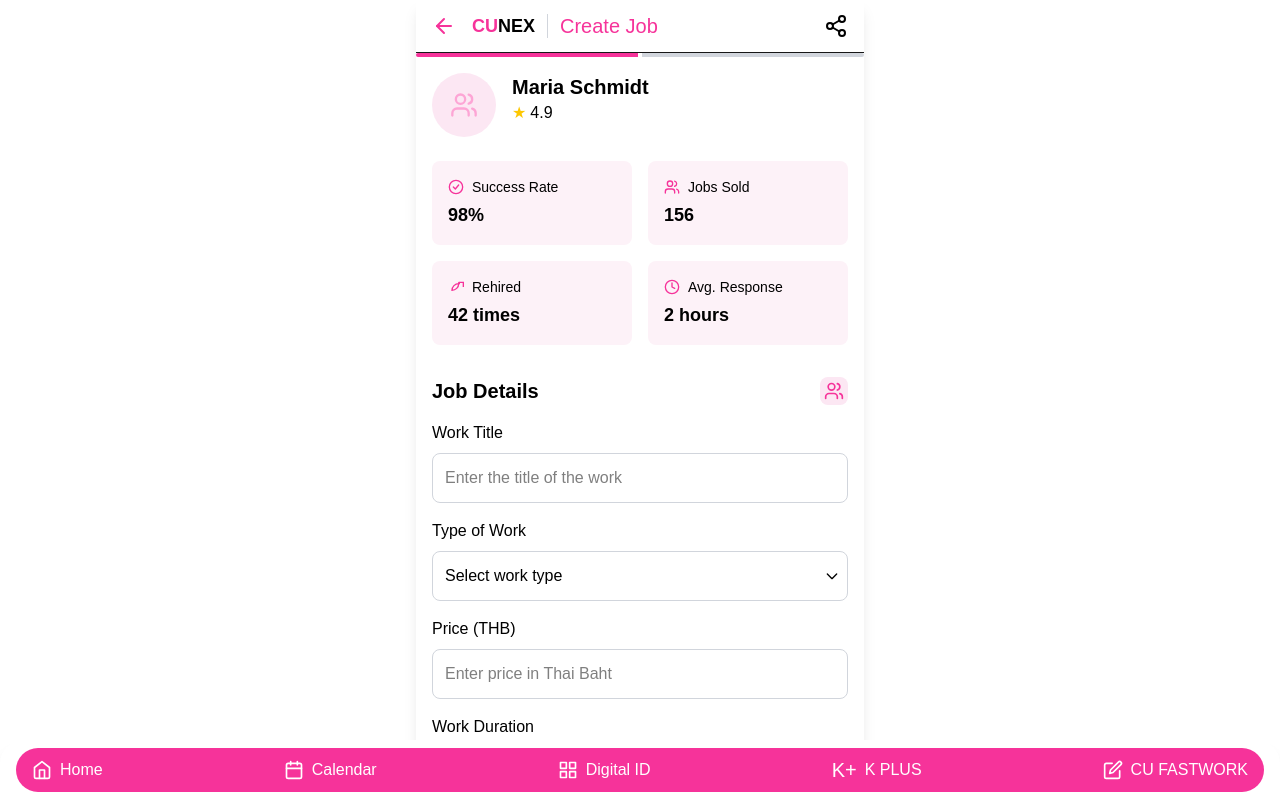
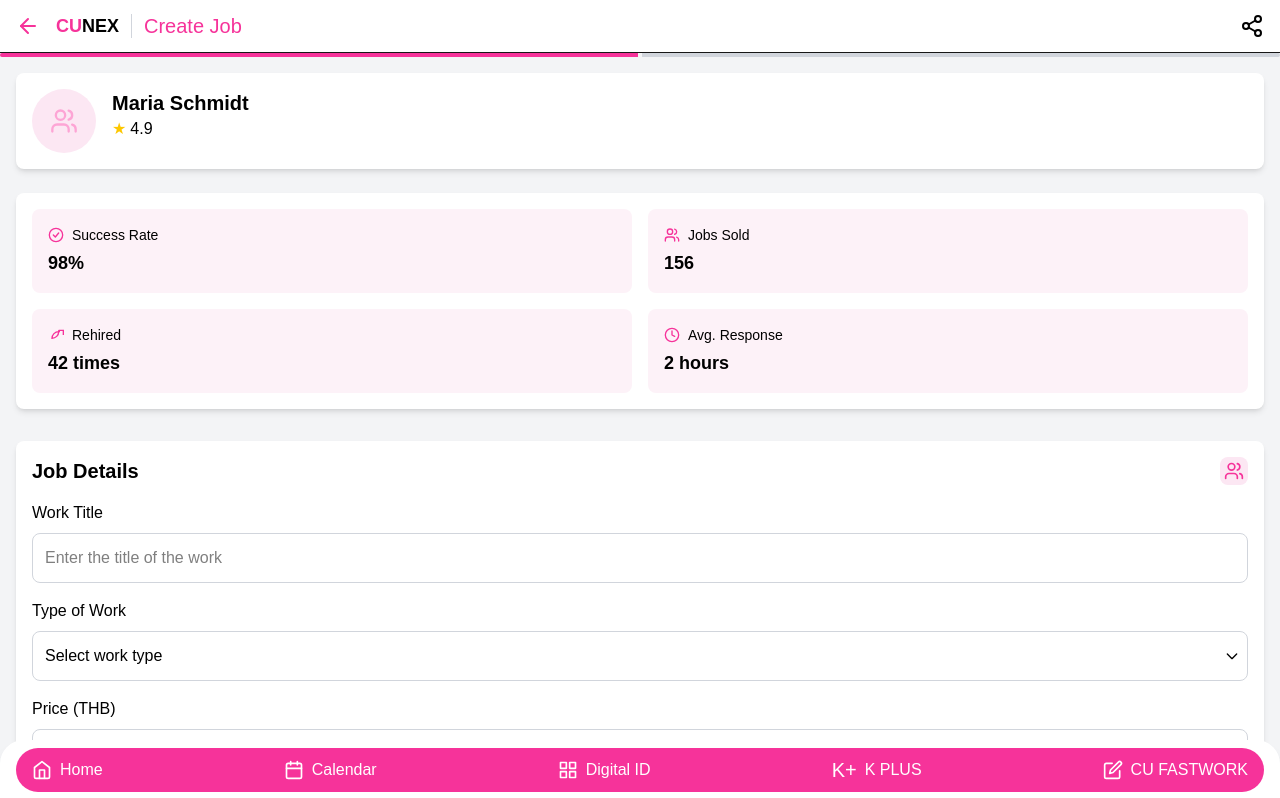
Before and after one commit to bookydooky/cunex_hackathon, a Next.js app in the folder my-cunex-app/: page /create-job in a window 1280 px wide. Shown: the top 798 px of the page. Built offline with nearby package versions, Linux system fonts and the light colour scheme.

Commit message:
put box in the middle of the create job page

```diff
--- a/my-cunex-app/src/app/create-job/page.tsx
+++ b/my-cunex-app/src/app/create-job/page.tsx
@@ -3,11 +3,10 @@ import { ArrowLeft, Share2, Users, Clock } from 'lucide-react';
 
 const CreateJobPreview = () => {
   return (
-    <div className="flex flex-col h-full bg-white max-w-md mx-auto shadow-lg">
-
+    <div className="flex flex-col h-full bg-gray-100 mx-auto shadow-lg"> {/* Changed background to gray */}
 
       {/* App Header */}
-      <div className="px-4 py-3 flex items-center justify-between border-b">
+      <div className="px-4 py-3 flex items-center justify-between border-b bg-white">
         <div className="flex items-center">
           <ArrowLeft className="mr-4 text-pink-500" />
           <div className="flex items-center">
@@ -29,8 +28,9 @@ const CreateJobPreview = () => {
       </div>
 
       <div className="flex-1 overflow-auto p-4">
-        {/* User Profile Section */}
-        <div className="flex items-start mb-6">
+        {/* User Profile Section - Added white background and shadow */}
+        <div className="bg-white rounded-lg shadow-md p-4 mb-6">
+          <div className="flex items-start">
             <div className="w-16 h-16 bg-pink-100 rounded-full flex items-center justify-center">
               <Users size={28} className="text-pink-300" />
             </div>
@@ -42,9 +42,11 @@ const CreateJobPreview = () => {
               </div>
             </div>
           </div>
+        </div>
 
-        {/* Stats Grid */}
-        <div className="grid grid-cols-2 gap-4 mb-8">
+        {/* Stats Grid - Added white background and shadow */}
+        <div className="bg-white rounded-lg shadow-md p-4 mb-8">
+          <div className="grid grid-cols-2 gap-4">
             <div className="bg-pink-50 p-4 rounded-lg">
               <div className="flex items-center text-pink-500 mb-1">
                 <div className="w-4 h-4 mr-2">
@@ -84,9 +86,10 @@ const CreateJobPreview = () => {
               <div className="font-bold text-lg text-black">2 hours</div>
             </div>
           </div>
+        </div>
 
-        {/* Job Details Form */}
-        <div>
+        {/* Rest of the content */}
+        <div className="bg-white rounded-lg shadow-md p-4">
           <div className="flex justify-between items-center mb-4">
             <h2 className="text-xl font-bold text-black">Job Details</h2>
             <div className="bg-pink-100 p-1 rounded-lg">
@@ -108,8 +111,9 @@ const CreateJobPreview = () => {
             <div className="relative">
               <select
                 className="w-full p-3 border border-gray-300 rounded-lg appearance-none text-black"
+                defaultValue=""
               >
-                <option value="" disabled selected>Select work type</option>
+                <option value="" disabled>Select work type</option>
                 <option value="design">UX/UI</option>
                 <option value="development">Coding</option>
                 <option value="writing">Graphics</option>
```
Lines whose indentation alone changed are shown as unchanged.
